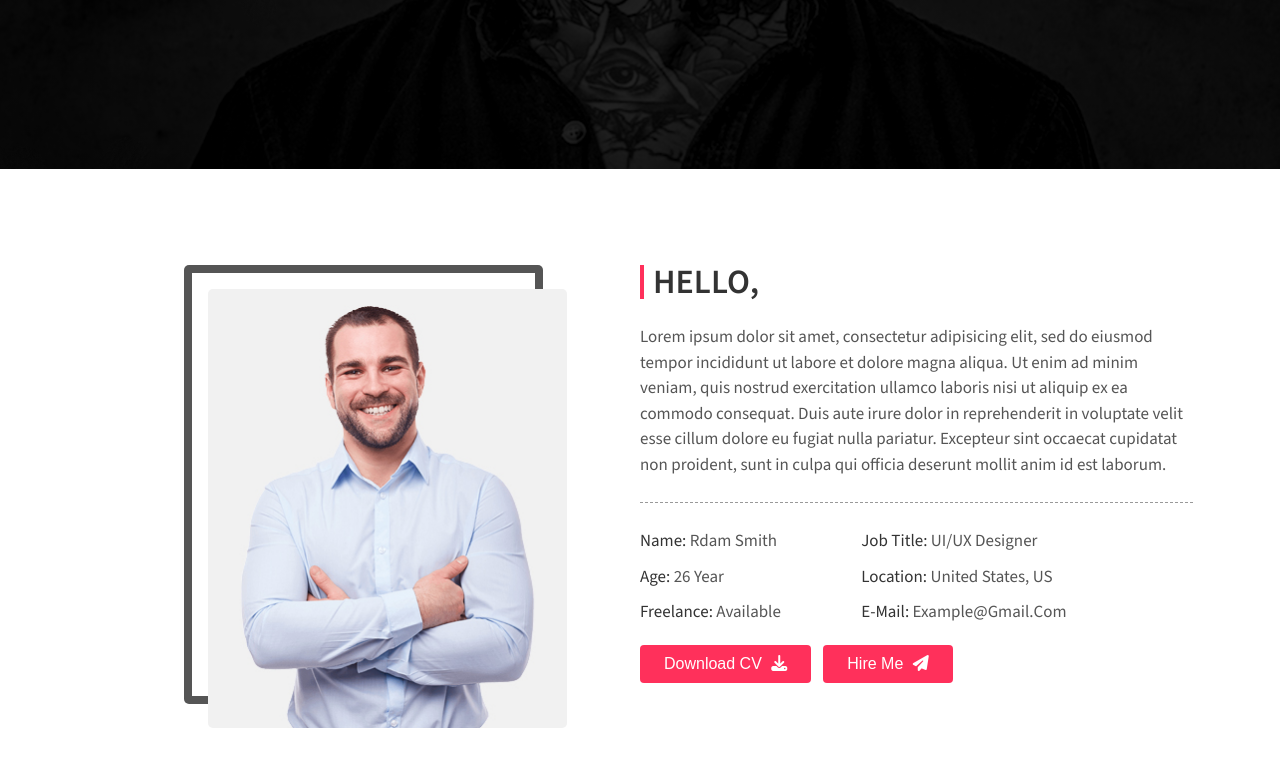
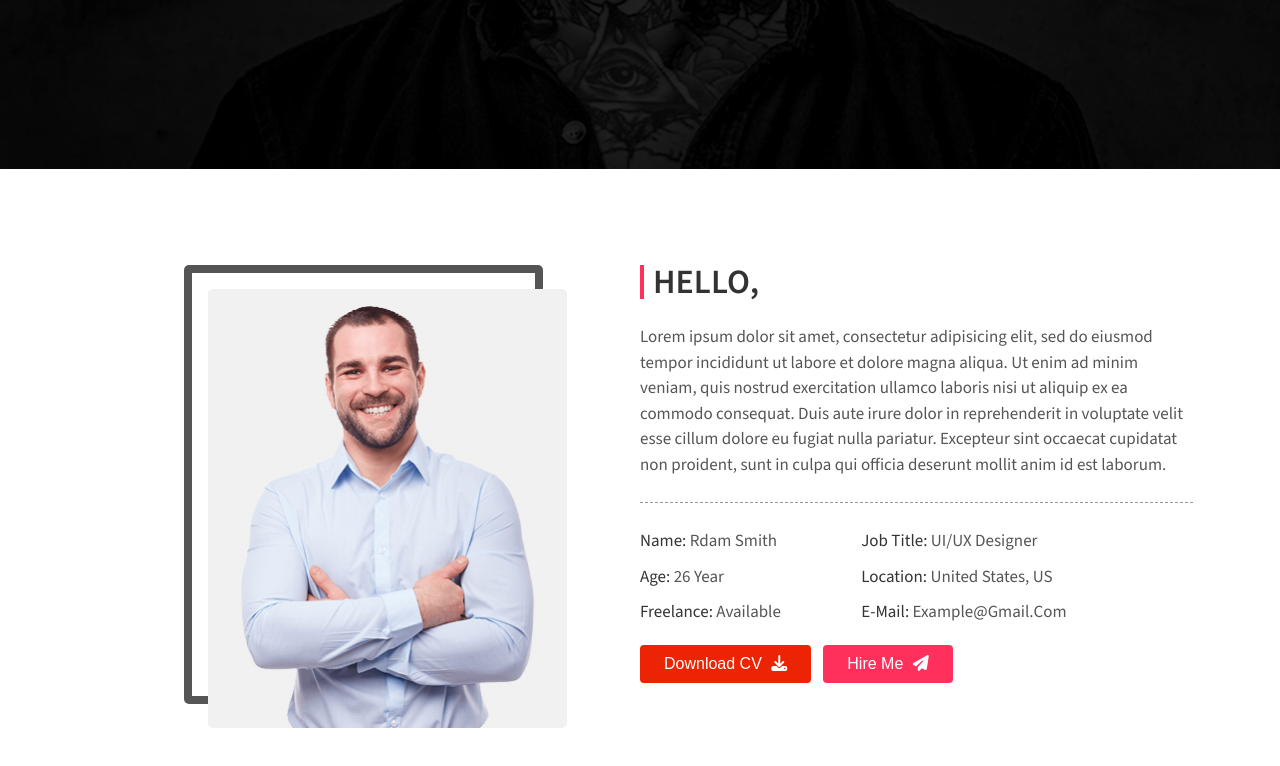
Before and after one commit to Mariam-Zeid/Fokir, a plain HTML site: page index.html in a window 1280 px wide. In both pictures the pointer is over the button "Download CV". Shown: the part 631-1397 px from the top of the page. Drawn offline with nearby package versions, Linux system fonts and the light colour scheme.

Commit message:
Adding hover effect on the button

```diff
--- a/css/components.css
+++ b/css/components.css
@@ -29,6 +29,7 @@
   border: none;
   margin-top: 2rem;
   margin-right: 1rem;
+  transition: all 0.3s ease-in-out;
 }
 
 .btn-icon {
@@ -36,6 +37,9 @@
   color: #fff;
 }
 
+.btn:hover {
+  background-color: #ec2403;
+}
 
 .primary-heading {
   color: #ff305b;
```
